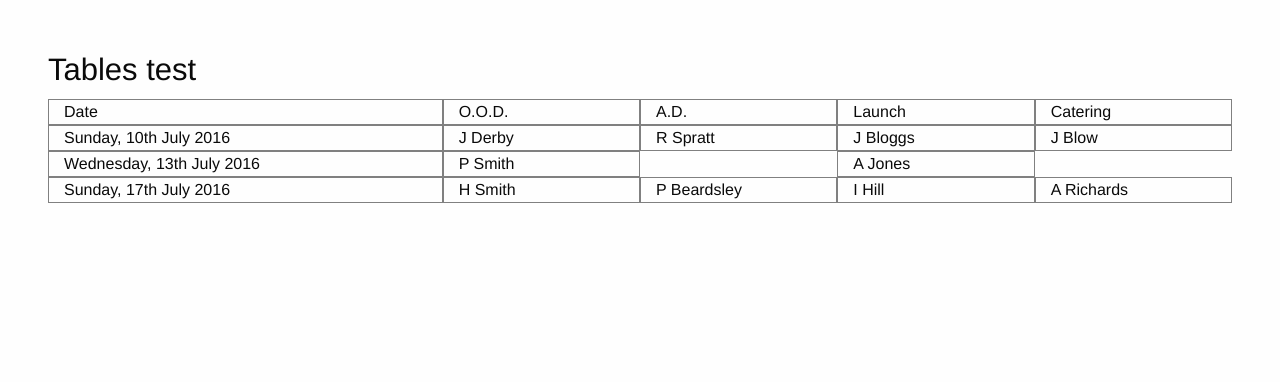
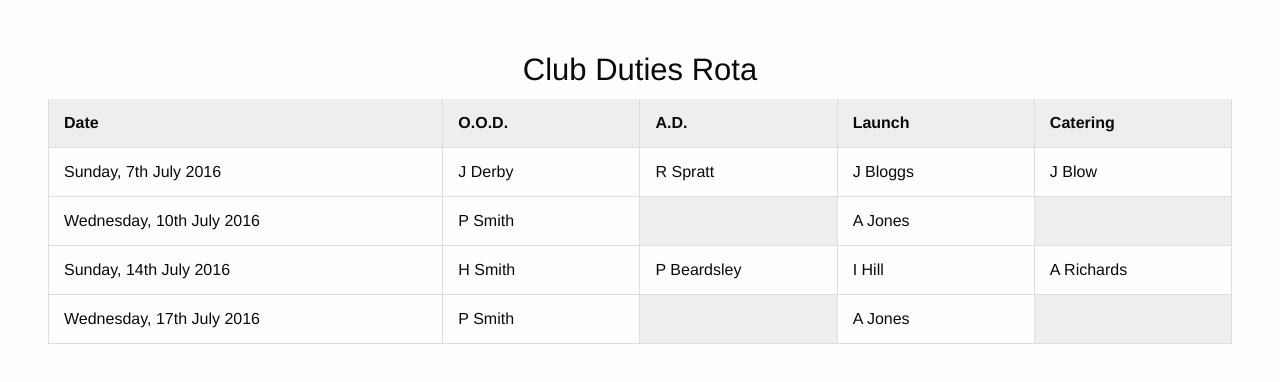
Before and after one commit to akavy/foundation-dynamic-tables, a plain HTML site: page index.html in a window 1280 px wide. Drawn offline with Linux system fonts and the light colour scheme.

Commit message:
Changed styling.

```diff
--- a/index.html
+++ b/index.html
@@ -3,49 +3,20 @@
   <head>
     <meta charset="utf-8" />
     <meta http-equiv="x-ua-compatible" content="ie=edge">
-    <meta author="Jonathan Dawson" />
     <meta name="viewport" content="width=device-width, initial-scale=1.0" />
-    <title>Foundation Dynamic Tables</title>
+    <title>Club Duties Rota</title>
 
-    <!-- Using file from foundation-6.2.3-complete -->
     <link rel="stylesheet" href="foundation.css" />
-
-    <style>
-
-    /*  These styles are simply cosmetic, I have used them to illustrate how
-        you can change the appearance of the table.
-
-        The media settings taken from foundation.css need to be inverted for use
-        as your own media breaks. It sounds the wrong way around but this is
-        because Foundation uses a hide method in its CSS, so there is a bit
-        of reverse logic needed. (e.g. For declaring styles that should be on
-        large and greater, use the hide-for-large media settings).
-    */
-
-    /* Styles for large and above (using header hide-for-large) */
-    @media screen and (min-width: 64em) {
-      .columns {
-          border: 1px solid gray;
-      }
-    }
-
-    /* Styles for below large (using header show-for-large) */
-    @media screen and (max-width: 63.9375em) {
-      body {
-        color: red;
-      }
-    }
-
-    </style>
+    <link rel="stylesheet" href="style.css" />
 
   </head>
 
   <body style="padding: 3em;">
-    <h3>Tables test</h3>
+    <h3><center>
+      Club Duties Rota
+    </center></h3>
 
-    <!-- The first row, the header row, is set using the show-for-large .. i.e.
-         all screen sizes above large will show the header row. -->
-    <div class="row show-for-large">
+    <div class="row show-for-large aka-header">
       <div class="large-4 columns">
         Date
       </div>
@@ -64,17 +35,10 @@
     </div>
 
     <div class="row">
-      <div class="large-4 columns">
-        Sunday, 10th July 2016
+      <div class="large-4 columns aka-mobile-header">
+        Sunday, 7th July 2016
       </div>
       <div class="large-2 columns">
-
-        <!-- The span contains the header label inserted with a hide-for-large class
-             so that it only appears for screen sizes below large. -->
-        <!-- It looks tedious to insert the header span for every entry, but this version
-             works without the use of Javascript. You could either introduce server-side
-             code to automatically do this or a bit of client-side Javascript to add
-             the relevant headers. -->
         <span class="hide-for-large">OOD: </span>J Derby
       </div>
       <div class="large-2 columns">
@@ -88,25 +52,27 @@
       </div>
     </div>
 
-    <!-- The table I'm building requires some entries not to appear in the table.
-         This example simply uses a couple of Foundation's classes ( large-offset-2
-         and end ) to control the layout. -->
     <div class="row">
-      <div class="large-4 columns">
-        Wednesday, 13th July 2016
+      <div class="large-4 columns aka-mobile-header">
+        Wednesday, 10th July 2016
       </div>
       <div class="large-2 columns">
         <span class="hide-for-large">OOD: </span>P Smith
       </div>
-      <div class="large-2 large-offset-2 end columns">
+      <div class="large-2 columns show-for-large aka-blank">
+        <span class="hide-for-large">AD: </span>N/A
+      </div>
+      <div class="large-2 columns">
         <span class="hide-for-large">Launch: </span>A Jones
+      </div>
+      <div class="large-2 columns show-for-large aka-blank">
+        <span class="hide-for-large">Catering: </span>N/A
       </div>
     </div>
 
-
     <div class="row">
-      <div class="large-4 columns">
-        Sunday, 17th July 2016
+      <div class="large-4 columns aka-mobile-header">
+        Sunday, 14th July 2016
       </div>
       <div class="large-2 columns">
         <span class="hide-for-large">OOD: </span>H Smith
@@ -122,5 +88,23 @@
       </div>
     </div>
 
+    <div class="row">
+      <div class="large-4 columns aka-mobile-header">
+        Wednesday, 17th July 2016
+      </div>
+      <div class="large-2 columns">
+        <span class="hide-for-large">OOD: </span>P Smith
+      </div>
+      <div class="large-2 columns show-for-large aka-blank">
+        <span class="hide-for-large">AD: </span>N/A
+      </div>
+      <div class="large-2 columns">
+        <span class="hide-for-large">Launch: </span>A Jones
+      </div>
+      <div class="large-2 columns show-for-large aka-blank">
+        <span class="hide-for-large">Catering: </span>N/A
+      </div>
+    </div>
+
   </body>
 </html>
--- /dev/null
+++ b/style.css
@@ -0,0 +1,54 @@
+/*  These styles are simply cosmetic, that I have used to make the columns
+    look neat.
+
+    The media settings taken from foundation.css need to be inverted for use
+    as your own media breaks. It sounds the wrong way around but this is
+    because Foundation uses a hide method, so in its CSS, so there is a bit
+    of reverse logic needed. (e.g. For declaring styles that should be on
+    large and greater, use the hide-for-large media settings).
+*/
+
+/* Styles for large and above (using header hide-for-large) */
+@media screen and (min-width: 64em) {
+  .row {
+    border-bottom: 1px solid #DDDDDD;
+    border-right: 1px solid #DDDDDD;
+    line-height: 3em;
+  }
+  .columns {
+      border-left: 1px solid #DDDDDD;
+  }
+  .aka-header {
+    font-weight: bold;
+    background-color: #EEEEEE;
+  }
+  .aka-blank {
+    background-color: #EEEEEE;
+    color: #EEEEEE;
+  }
+}
+
+/* Styles for below large (using header show-for-large) */
+@media screen and (max-width: 63.9375em) {
+  .columns {
+    border: 1px solid #DDDDDD;
+    border-bottom: none;
+    line-height: 2em;
+    font-weight: bold;
+  }
+  .columns span {
+    font-weight: normal;
+  }
+  .row{
+    border-bottom: 1px solid #DDDDDD;
+    margin-bottom: 20px;
+  }
+  .aka-mobile-header {
+    font-weight: normal;
+    font-size: 1.2em;
+    border: none;
+    line-height: 3em;
+    padding-left: 0;
+
+  }
+}
```
Also changed, not shown: LargeTable.png, MobileViewTable.png.
